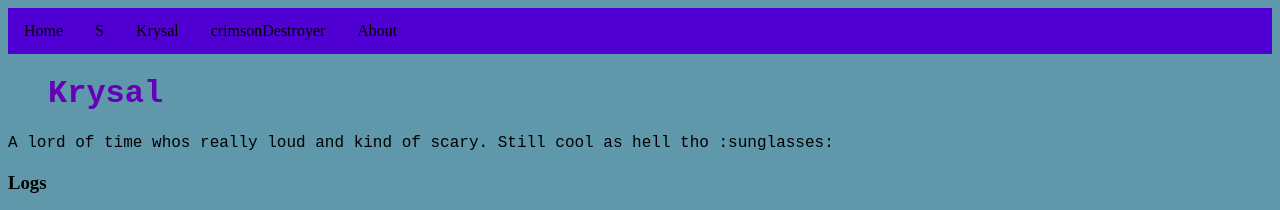
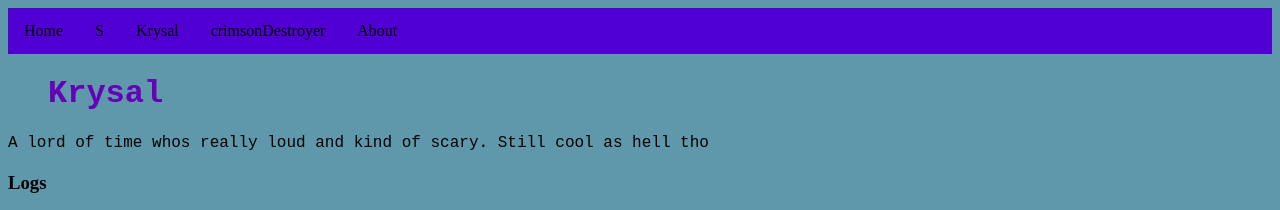
Before and after one commit to AudioBlogs/Players, a plain HTML site: page krysal.html in a window 1280 px wide. Shown: the top 210 px of the page. Drawn offline with Linux system fonts and the light colour scheme.

Commit message:
added krysal description to test webhook

```diff
--- a/krysal.html
+++ b/krysal.html
@@ -50,7 +50,7 @@ li a:hover {
     <li><a href="about">About</a></li>
   </ul>
 <h1>Krysal</h1>
-<p>A lord of time whos really loud and kind of scary. Still cool as hell tho :sunglasses:</p>
+<p>A lord of time whos really loud and kind of scary. Still cool as hell tho</p>
 <h2></h2>
 <p></p>
 <h3>Logs</h3>
```
